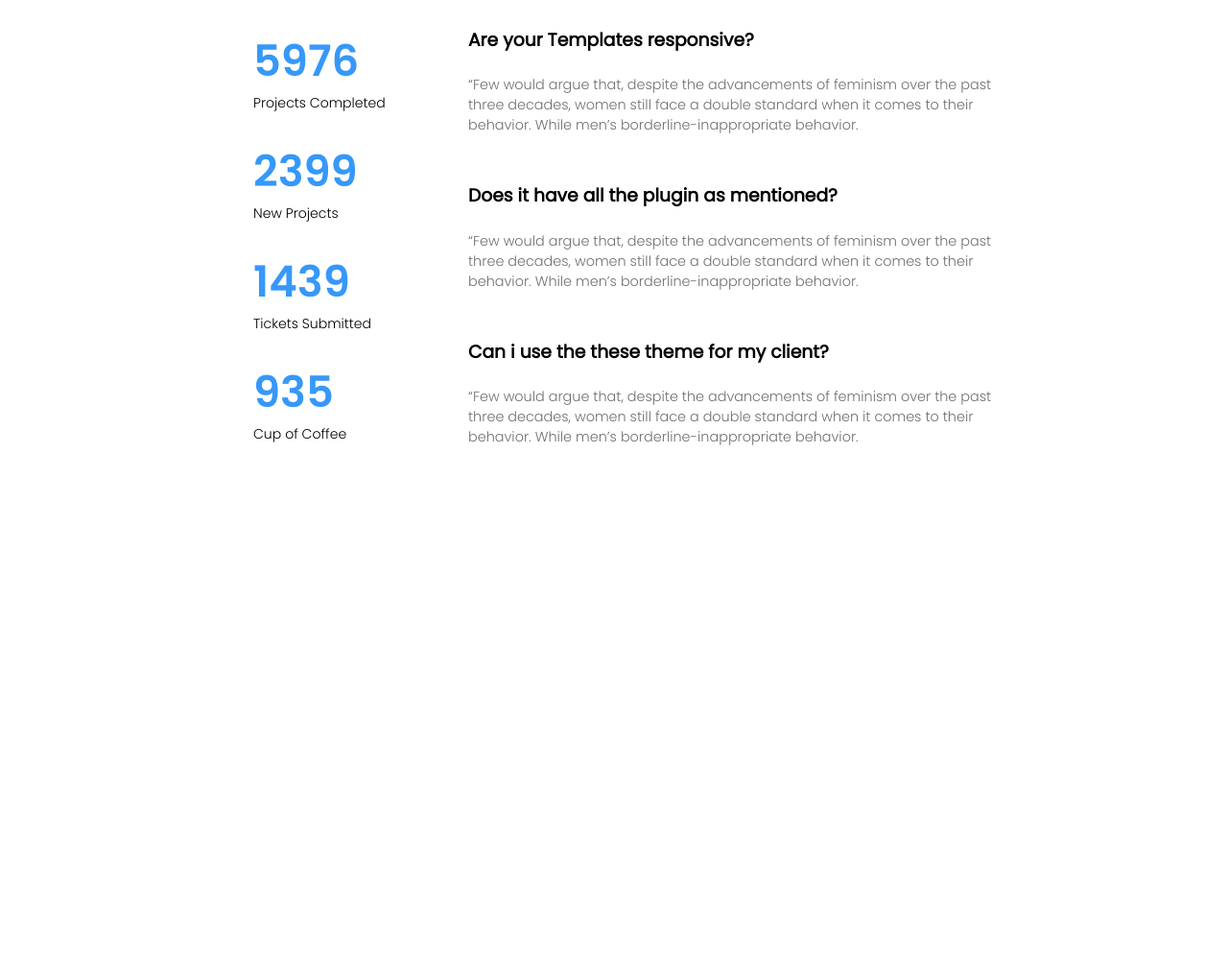
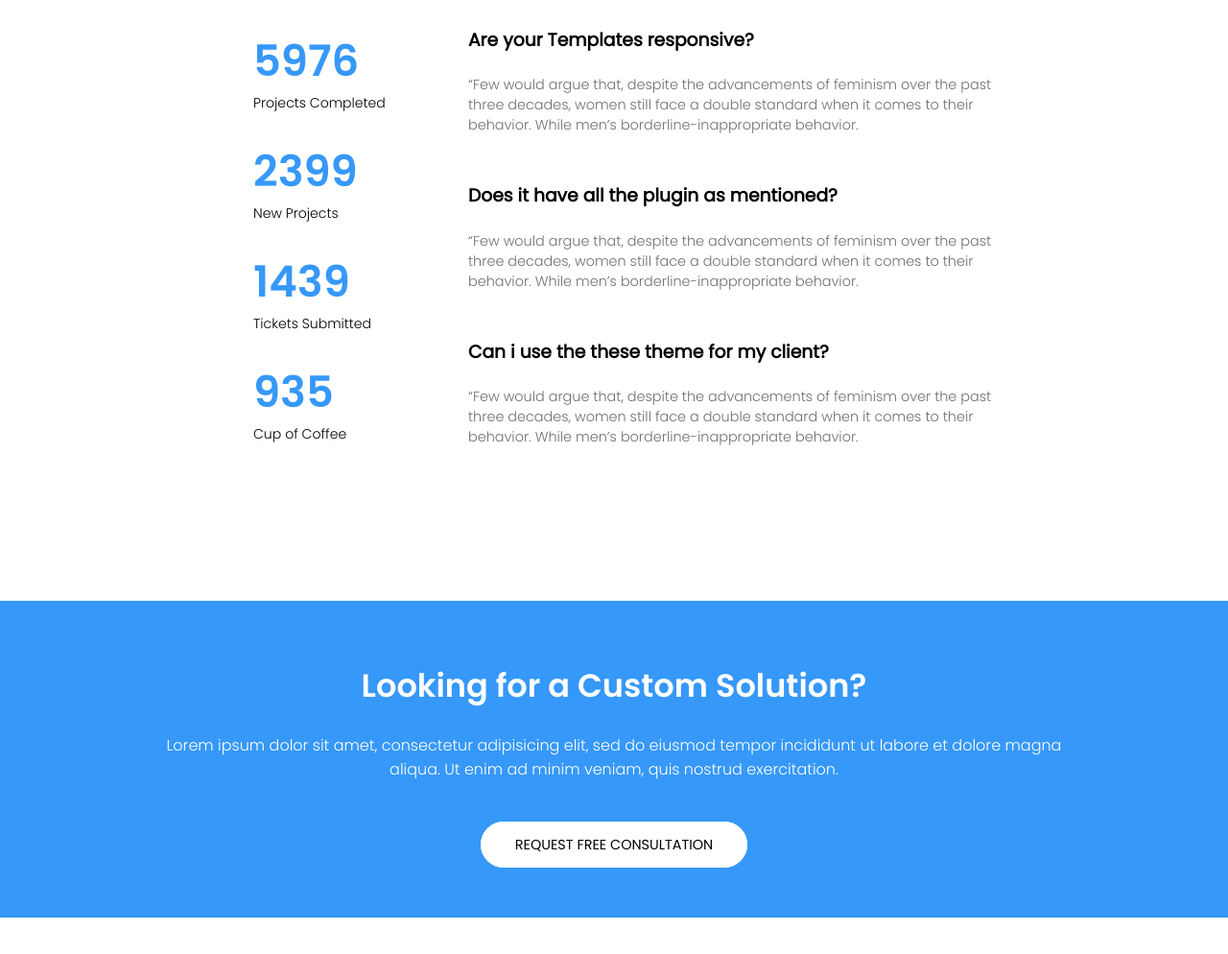
Before and after one commit to KaramiZahra/Hosting, a plain HTML site: page index.html in a window 1280 px wide. Shown: the part 4576-5570 px from the top of the page at 96% size. Before the commit the page ends 5202 px from the top, so only its background shows below. Drawn offline with Linux system fonts and the light colour scheme.

Commit message:
consultation

```diff
--- a/assets/css/styles.css
+++ b/assets/css/styles.css
@@ -479,6 +479,40 @@
   font-family: "lightFont";
   font-size: 0.9rem;
 }
+/* consultation  */
+.consultation {
+  background-color: var(--primary-blue);
+  text-align: center;
+  padding: 4rem 0.7rem;
+  margin-bottom: 7rem;
+}
+.consultation-text p {
+  margin: 1.5rem auto;
+  max-width: 60rem;
+}
+.consultation-text h1,
+.consultation-text p {
+  color: #fff;
+}
+.consultation button {
+  background-color: transparent;
+  border: none;
+  margin-top: 2rem;
+}
+.consultation button a {
+  color: #000;
+  background-color: #fff;
+  border: 1px solid #fff;
+  border-radius: 1.5rem;
+  text-decoration: none;
+  padding: 0.8rem 2.2rem;
+  font-size: 0.9rem;
+  transition: all 0.3s;
+}
+.consultation button a:hover {
+  background-color: transparent;
+  color: #fff;
+}
 /*
 .
 .
@@ -565,6 +599,11 @@
   .unique-features-container {
     margin: 0 1rem 7rem 1rem;
   }
+  /* consultation  */
+  .consultation button a {
+    padding: 0.7rem 1.5rem;
+    font-size: 0.8rem;
+  }
 }
 
 @media screen and (max-width: 576px) {
--- a/index.html
+++ b/index.html
@@ -195,6 +195,18 @@
                 </div>
             </div>
         </div>
+        <!-- consultation  -->
+        <div class="consultation">
+            <div class="consultation-text container">
+                <div class="title">
+                    <h1>Looking for a Custom Solution?</h1>
+                    <p>Lorem ipsum dolor sit amet, consectetur adipisicing elit, sed do eiusmod tempor incididunt ut
+                        labore et dolore magna aliqua. Ut enim ad minim veniam, quis nostrud exercitation.
+                    </p>
+                </div>
+                <button><a href="#">REQUEST FREE CONSULTATION</a></button>
+            </div>
+        </div>
     </main>
     <script src="assets/js/styles.js"></script>
 </body>
```
